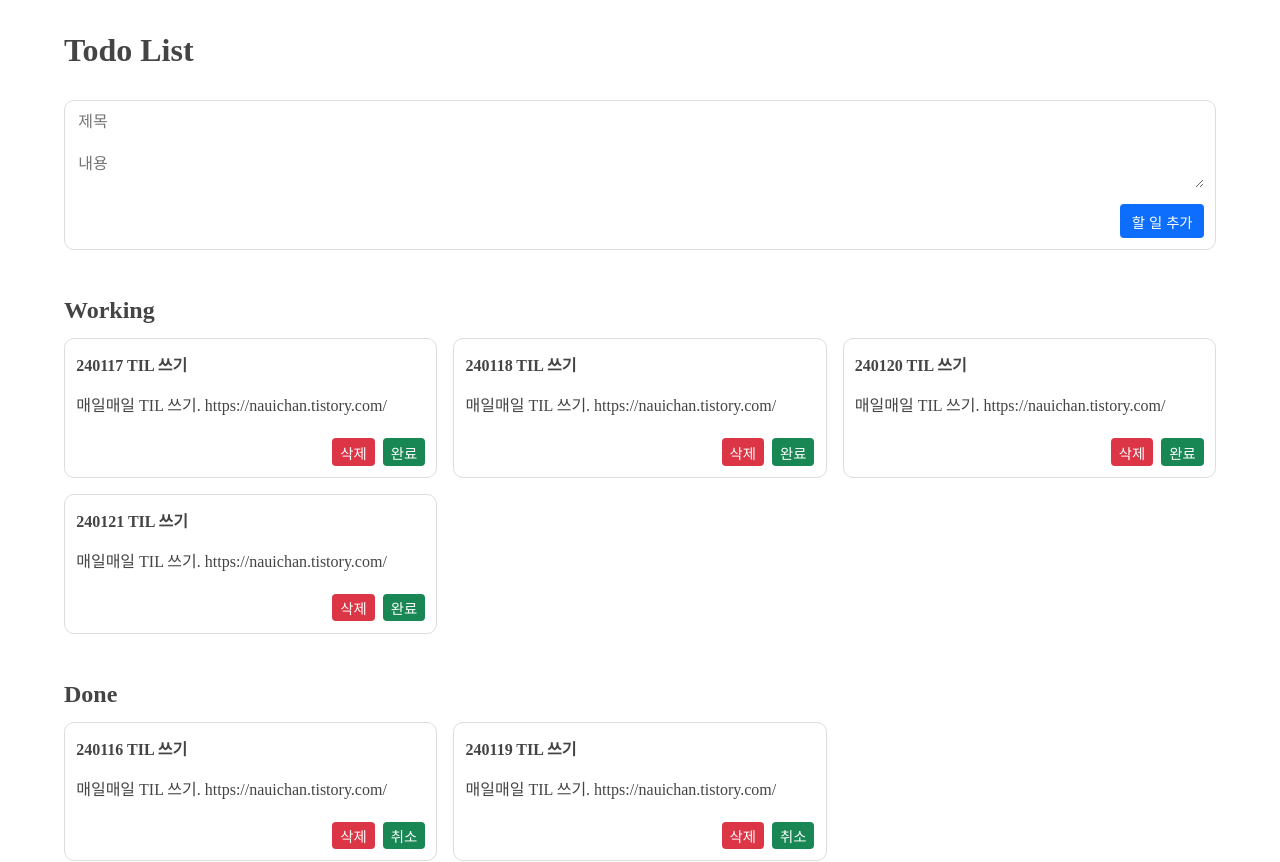
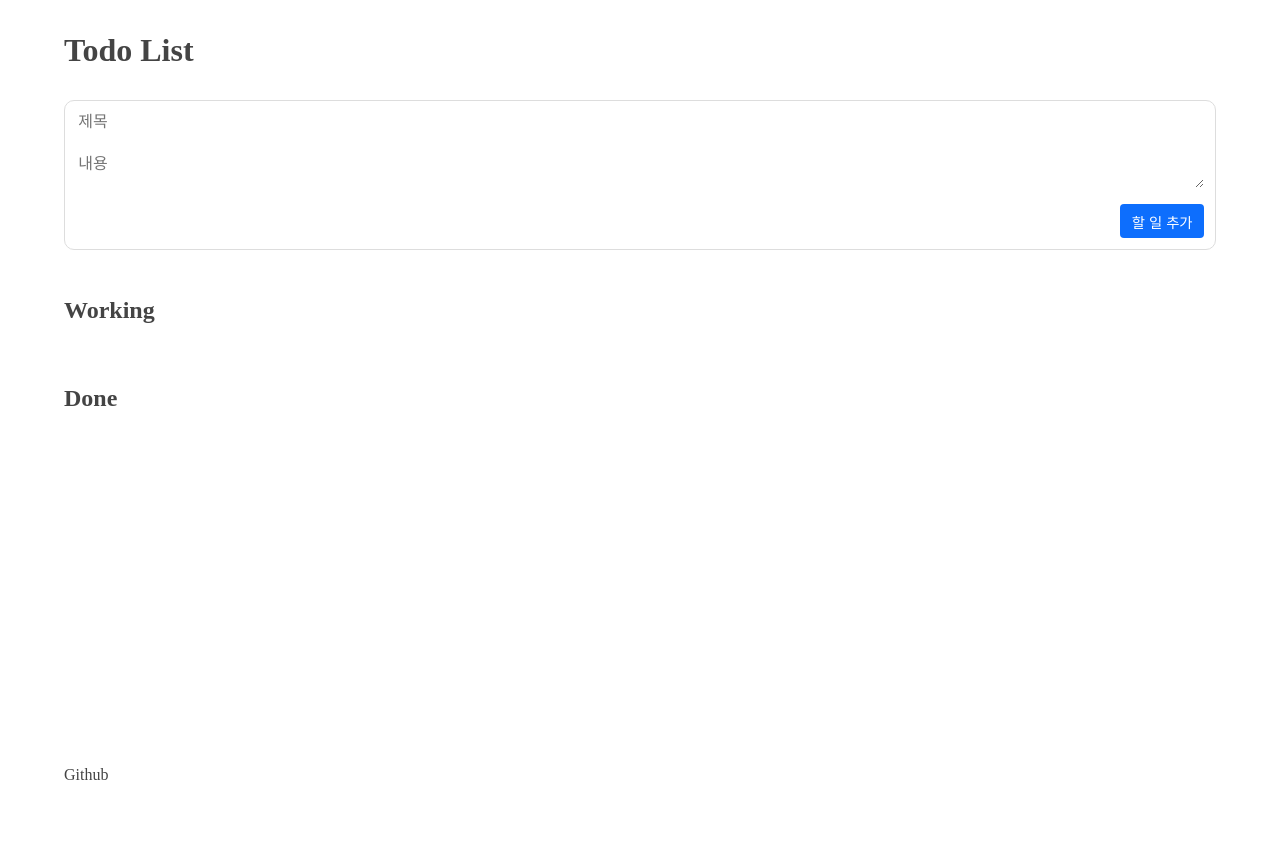
Before and after one commit to lauichan/react-todo-list, a React (Create React App) app: page / in a window 1280 px wide. Shown: the top 862 px of the page. After the commit the page ends 800 px from the top, so only its background shows below. Built offline with nearby package versions, Linux system fonts and the light colour scheme.

Commit message:
TodoList id length ->  Date.now()

```diff
--- a/src/App.jsx
+++ b/src/App.jsx
@@ -13,7 +13,7 @@ function App() {
 
   const addTask = (title, content) => {
     let newTask = {
-      id: tasks.length,
+      id: Date.now(),
       title,
       content,
       isDone: false,
--- a/src/data.js
+++ b/src/data.js
@@ -1,40 +1,3 @@
-const TODOLIST = [
-  {
-    id: 0,
-    title: "240116 TIL 쓰기",
-    content: "매일매일 TIL 쓰기. https://nauichan.tistory.com/",
-    isDone: true,
-  },
-  {
-    id: 1,
-    title: "240117 TIL 쓰기",
-    content: "매일매일 TIL 쓰기. https://nauichan.tistory.com/",
-    isDone: false,
-  },
-  {
-    id: 2,
-    title: "240118 TIL 쓰기",
-    content: "매일매일 TIL 쓰기. https://nauichan.tistory.com/",
-    isDone: false,
-  },
-  {
-    id: 3,
-    title: "240119 TIL 쓰기",
-    content: "매일매일 TIL 쓰기. https://nauichan.tistory.com/",
-    isDone: true,
-  },
-  {
-    id: 4,
-    title: "240120 TIL 쓰기",
-    content: "매일매일 TIL 쓰기. https://nauichan.tistory.com/",
-    isDone: false,
-  },
-  {
-    id: 5,
-    title: "240121 TIL 쓰기",
-    content: "매일매일 TIL 쓰기. https://nauichan.tistory.com/",
-    isDone: false,
-  },
-];
+const TODOLIST = [];
 
 export default TODOLIST;
```
